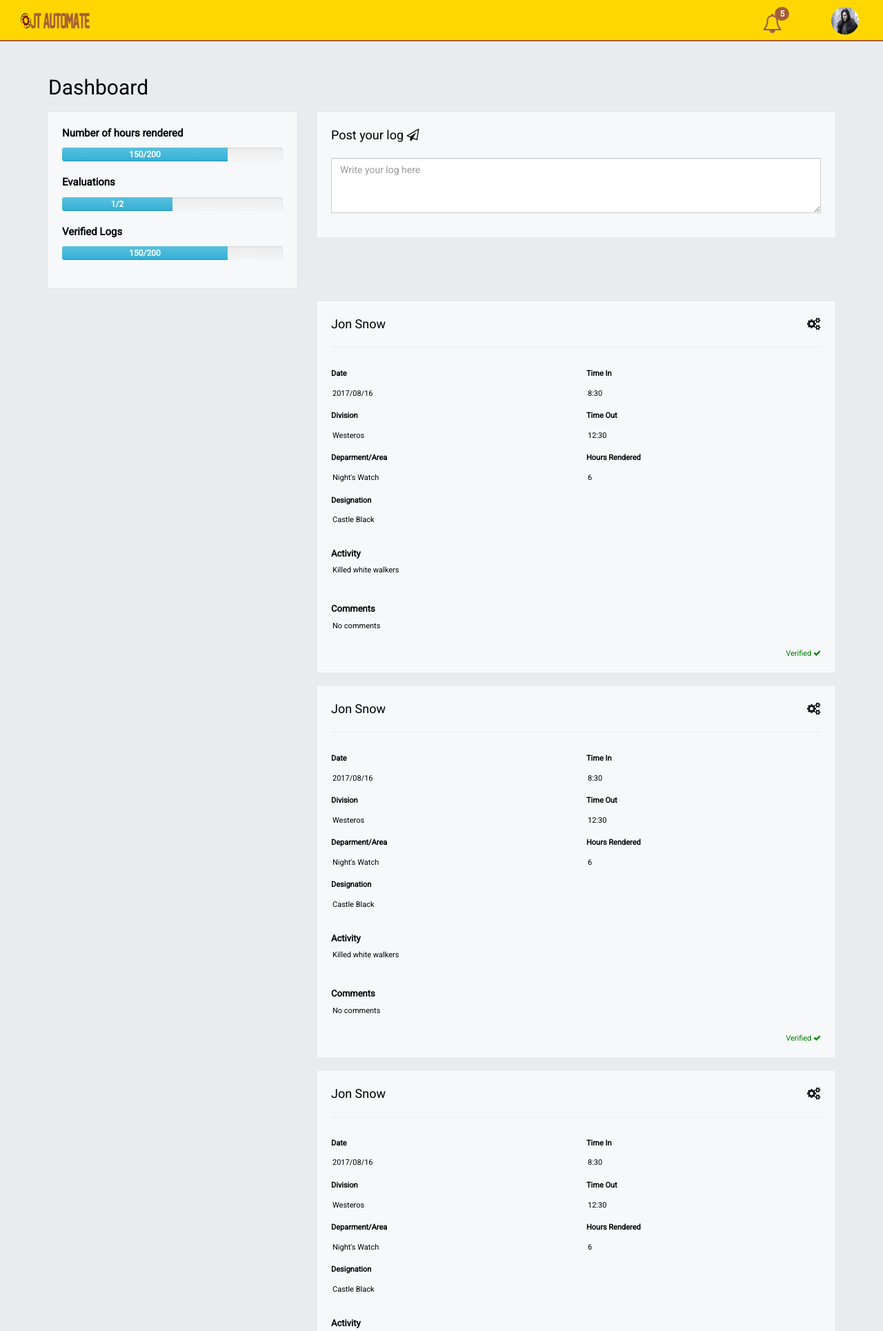
After one commit to glennmichael123/thesis, a CodeIgniter app: page /database/index.php/main/dashboard in a window 1280 px wide. The commit adds this page. Shown: the top 1930 px of the page at 69% size. Run offline with CodeIgniter, Linux system fonts and the light colour scheme; some libraries are stand-ins or nearby versions.

Commit message:
dashboard

```diff
--- a/application/controllers/Main.php
+++ b/application/controllers/Main.php
@@ -51,4 +51,20 @@ class Main extends CI_Controller {
 
 		$this->load->view('new');
 	}
+
+	public function printData()
+	{
+
+
+		print_r($_POST);
+	}
+
+	public function dashboard(){
+		$data['total'] = 200;
+		$data['rendered'] = 150;
+		$data['all'] = 2;
+		$data['now'] = 1;
+
+		$this->load->view('dashboard', $data);
+	}
 }
--- /dev/null
+++ b/application/views/dashboard.php
@@ -0,0 +1,550 @@
+<!DOCTYPE html>
+<html>
+
+<head>
+    <link rel="icon" href="favicon.ico">
+    <!-- Latest compiled and minified CSS -->
+    <link rel="stylesheet" href="https://maxcdn.bootstrapcdn.com/bootstrap/3.3.7/css/bootstrap.min.css" integrity="sha384-BVYiiSIFeK1dGmJRAkycuHAHRg32OmUcww7on3RYdg4Va+PmSTsz/K68vbdEjh4u" crossorigin="anonymous">
+    <script src="https://ajax.googleapis.com/ajax/libs/jquery/3.2.1/jquery.min.js"></script>
+
+    <!-- Optional theme -->
+    <link rel="stylesheet" href="https://maxcdn.bootstrapcdn.com/bootstrap/3.3.7/css/bootstrap-theme.min.css" integrity="sha384-rHyoN1iRsVXV4nD0JutlnGaslCJuC7uwjduW9SVrLvRYooPp2bWYgmgJQIXwl/Sp" crossorigin="anonymous">
+    <link href="https://fonts.googleapis.com/css?family=Roboto" rel="stylesheet">
+
+    <!-- Latest compiled and minified JavaScript -->
+    <script src="https://maxcdn.bootstrapcdn.com/bootstrap/3.3.7/js/bootstrap.min.js" integrity="sha384-Tc5IQib027qvyjSMfHjOMaLkfuWVxZxUPnCJA7l2mCWNIpG9mGCD8wGNIcPD7Txa" crossorigin="anonymous"></script>
+
+    <link rel="stylesheet" href="https://maxcdn.bootstrapcdn.com/font-awesome/4.7.0/css/font-awesome.min.css" crossorigin="anonymous">
+
+    <link href="https://fonts.googleapis.com/css?family=Open+Sans" rel="stylesheet">
+    <link href="<?php echo base_url();?>assets/css/style.css" rel="stylesheet">
+    <style type="text/css">
+
+    .top{
+        background-color: #915B51;
+        height: 50px;
+
+    }
+    *{
+        font-family: Roboto, sans-serif;
+
+    }
+    .header{
+       height: 60px;
+    }
+
+    .mission{
+        height: 200px;
+
+    }
+    .txt{
+        text-align: justify;
+        font-size: 1em;
+        padding: 30px;
+        margin-top: -40px;
+    }
+    .title-txt{
+        text-align: center;
+        font-weight: bold;
+        font-size: 3em;
+        color: #800000;
+
+    }
+    .missim{
+        height: 75px;
+        margin-top: -10px;
+
+    }
+    h1,h2,h3,h4,h5{
+        margin: 0;
+
+    }
+
+.nav{
+    float: right;
+
+
+
+}
+.nav a{
+     color: #915B51;
+}
+.nav>li>a:hover, .nav>li>a:focus, .nav .open>a, .nav .open>a:hover, .nav .open>a:focus {
+    background:inherit;
+}
+.dropdown {
+    background:inherit;
+    border:1px solid inherit;
+    border-radius:4px;
+    width:90px;
+
+}
+.dropdown-menu>li>a {
+     color: #915B51;
+
+}
+.dropdown ul.dropdown-menu {
+    border-radius:4px;
+    box-shadow:none;
+    margin-top:20px;
+    margin-left: -200px;
+    width:280px;
+
+}
+.dropdown ul.dropdown-menu:before {
+    content: "";
+    border-bottom: 10px solid #fff;
+    border-right: 10px solid transparent;
+    border-left: 10px solid transparent;
+    position: absolute;
+
+    top: -10px;
+    right: 16px;
+    z-index: 10;
+}
+.dropdown ul.dropdown-menu:after {
+    content: "";
+    border-bottom: 12px solid #ccc;
+    border-right: 12px solid transparent;
+    border-left: 12px solid transparent;
+    position: absolute;
+    top: -12px;
+    right: 14px;
+    z-index: 9;
+
+}
+
+.notification{
+    float: right;
+    margin-top: 20px;
+
+
+}
+.fa-bell-o{
+    cursor: pointer;
+    color: #915B51;
+}
+.fa-bell:hover{
+    color: #A55D35;
+}
+li.notification-title{
+    padding-left: 20px;
+    padding-top: 10px;
+}
+li > .notifications{
+    padding-left: 20px;
+    color: #915B51;
+    padding-top: 10px;
+    width: 280px;
+    display: inline-block;
+
+}
+li.notification-title{
+    color: #915B51;
+    font-weight: 600;
+    padding-bottom: 10px;
+}
+.notifs{
+    background-color: #EDF2FA;
+    height:70px;
+
+}
+.fa-check:hover{
+    cursor: pointer;
+    color: #DABD95;
+}
+.fa-check{
+    color:  #915B51;
+}
+.badge{
+    background:#A55D35;
+}
+.as-all-read{
+    float: right;
+    padding-right: 20px;
+    padding-top: 10px;
+    font-size: 12px;
+}
+.circular-square {
+  border-top-left-radius: 50% 50%;
+  border-top-right-radius: 50% 50%;
+  border-bottom-right-radius: 50% 50%;
+  border-bottom-left-radius: 50% 50%;
+}
+
+.content{
+    padding-top: 50px;
+    padding-bottom: 50px;
+    background: #E9EBEE;
+    color: #000000 !important;
+}
+.dashboard-title{
+    font-size: 15px;
+    font-weight: 600;
+}
+.well{
+
+    border: 1px solid #fdfdfd;
+    border-radius: 0px;
+    box-shadow: none;
+    background: #f7f8f9;
+}
+.progress{
+    margin-top: 10px;
+}
+.form-control{
+    border-radius: 0;
+}
+input{
+    height:30px;
+}
+label{
+    display: block;
+    margin-top: 10px;
+    font-size: 13px;
+}
+#log_activity{
+    height: 80px;
+}
+.logs-upper, .logs-lower{
+    display: none;
+}
+.logs-title{
+    margin-bottom: 20px;
+}
+.btn{
+    border-radius: 0;
+}
+.logs-lists label{
+    font-size: 11px;
+}
+
+.logs-lists input{
+    font-size: 11px;
+    border: none;
+    background-color: #f7f8f9;
+}
+
+#log_lists_activity{
+    width: 100%;
+    font-size: 11px;
+    border: none;
+    background-color: #f7f8f9;
+    resize: none;
+
+}
+#log_lists_activity:focus{
+    border-color: none;
+}
+
+.list-logs{
+    width: 100%;
+    padding:2px;
+
+}
+
+
+ </style>
+    <title></title>
+
+</head>
+
+<body>
+
+    <div class="page-wrap">
+        <div class="header">
+            <div class="container-fluid">
+                <div class="row">
+                    <div class="col-lg-4">
+                        <div class="logo"><img src="<?php echo base_url();?>assets/images/logo.png" style="width: 120px;"></div>
+                    </div>
+                    <div class="col-lg-7">
+                        <div class="notification">
+                                <i class="fa fa-bell-o fa-2x" id="dropdownMenu1" data-toggle="dropdown" aria-haspopup="true" aria-expanded="true">
+                                  </i><div class="badge" style="display: inline; position: relative; top: -20px; right:10px;" class="counter"><?php echo 5;?></div>
+
+                                  <ul style="position: absolute; left: 445px; padding-bottom: 0px; width: 300px; border-radius: 0;" id="notification-content" class="dropdown-menu" aria-labelledby="dropdownMenu1">
+
+                                    <li style="display: inline-block;" class="notification-title">Notifications </li><a class="as-all-read" href="#">Mark all as read</a>
+
+                                  <?php for($i=1; $i<=5; $i++):?>
+
+                                    <div class="notifs" >
+                                        <li role="separator" class="divider" style="padding: 0; margin: 0;"></li>
+                                        <li style="margin-bottom: 0">
+                                              <div class="notifications">Westeros has been attacked</div>
+                                                <i class="fa fa-check as-read" style="position: absolute; padding-top: 10px; right: 20px;" aria-hidden="true" title="Mark as read"></i>
+                                         </li>
+                                    </div>
+                                    <?php endfor;?>
+                                  </ul>
+                         </div>
+
+                    </div>
+              <div class="col-lg-1">
+
+                          <ul class="nav navbar-nav">
+                            <li class="dropdown">
+                              <a href="#" class="dropdown-toggle" id="dropdown-logout" data-toggle="dropdown"><img src="<?php echo base_url();?>/assets/images/snow.jpg" class="pull-right circular-square" style="width: 40px; height: 40px; margin-top: -5px;"> </a>
+                              <ul class="dropdown-menu" id="show-logout">
+                              <li><a href="#">Jon Snow <span class="glyphicon glyphicon-user pull-right"></span></a></li>
+                                <li class="divider"></li>
+                                <li><a href="#">Dashboard<i class="fa fa-tachometer pull-right"></i></span></a></li>
+                                <li class="divider"></li>
+
+                                <li><a href="changepassword">Change password <i class="fa fa-key pull-right" aria-hidden="true"></i></a></li>
+                                <li class="divider"></li>
+
+                                <li><a href="#">Log Out <span class="glyphicon glyphicon-log-out pull-right"></span></a></li>
+                              </ul>
+                            </li>
+                          </ul>
+                    </div>
+
+              </div>
+
+
+
+                </div>
+            </div>
+        </div>
+        <div class="content">
+             <div class="container">
+                <div class="row">
+                    <div class="col-lg-4">
+                        <h2 style="padding:0px 0px 20px 0px;">Dashboard</h2>
+                    </div>
+
+                </div>
+
+             </div>
+             <div class="container">
+                <div class="row">
+                    <div class="col-lg-4">
+                        <div class="dashboard-info-student well">
+                            <div class="dashboard-title hours">
+                                <span>Number of hours rendered</span>
+                                <div class="progress">
+                                  <div class="progress-bar progress-bar-info" role="progressbar" aria-valuenow="70"
+                                  aria-valuemin="0" aria-valuemax="200" style="width:<?php echo ($rendered/$total)*100;?>%">
+                                   <?php echo $rendered?>/200
+                                  </div>
+                                </div>
+                            </div>
+
+                            <div class="dashboard-title evaluations">
+                                <span>Evaluations</span>
+                                <div class="progress">
+                                  <div class="progress-bar progress-bar-info" role="progressbar" aria-valuenow="70"
+                                  aria-valuemin="0" aria-valuemax="2" style="width:<?php echo ($now/$all)*100;?>%">
+                                    <?php echo $now?>/<?php echo $all?>
+                                  </div>
+                                </div>
+                            </div>
+
+                             <div class="dashboard-title logs">
+                                <span>Verified Logs</span>
+                                <div class="progress">
+                                  <div class="progress-bar progress-bar-info" role="progressbar" aria-valuenow="70"
+                                  aria-valuemin="0" aria-valuemax="2" style="width:<?php echo ($rendered/$total)*100;?>%">
+                                    <?php echo $rendered?>/<?php echo $total?>
+                                  </div>
+                                </div>
+                            </div>
+                        </div>
+                    </div>
+                    <div class="col-lg-8">
+                        <div class="logs-students">
+                            <div class="well">
+                                <div class="logs-title">
+                                    <span>Post your log <i class="fa fa-paper-plane-o" aria-hidden="true"></i></span>
+                                </div>
+                            <form class="logs-display" method="post">
+                                <div class="row logs-upper">
+                                    <div class="col-lg-6">
+
+                                             <div class="form-group">
+                                                <label>Date</label>
+                                                <input type="date" class="form-control" name="log_date" id="log_date">
+                                                <label>Division</label>
+                                                <input type="text" class="form-control" name="division" id="division">
+                                                 <label>Deparment/Area</label>
+                                                <input type="text" class="form-control" name="department" id="department">
+                                                 <label>Designation</label>
+                                                <input type="text" class="form-control" name="designation" id="designation">
+                                             </div>
+
+
+
+                                    </div>
+                                    <div class="col-lg-6">
+                                           <div class="form-group">
+                                                <label>Time In</label>
+                                                <input type="time" class="form-control" name="time_in" id="time_in">
+                                                <label>Time Out</label>
+                                                <input type="time" class="form-control" name="time_out" id="time_outs">
+                                               <label>Hours Rendered</label>
+                                                <input type="text" class="form-control" name="hours_rendered" id="hours_rendered">
+                                             </div>
+                                    </div>
+                                </div>
+                                <div class="form-group">
+                                    <textarea name="log_activity" id="log_activity" placeholder="Write your log here" class="form-control"></textarea>
+                                </div>
+                                <div class="form-group logs-lower">
+                                    <button type="submit" name="submit_log" id="submit_log" class="btn btn-primary" value="Submit">Submit</button>
+                                    <button type="button" class="btn btn-success">Load last log</button>
+                                    <button type="reset" class="btn btn-default">Clear</button>
+                                    <button type="button" class="btn btn-danger cancel-btn" style="float: right;" class="btn btn-danger">Cancel</button>
+                                </div>
+
+                            </form>
+                            </div>
+                        </div>
+
+                    </div>
+                </div>
+                <!-- LOGSSSSS LISSSSSTTTT -->
+                 <?php for($i=1;$i<=5;$i++):?>
+                <div class="row">
+                    <div class="col-lg-4">
+                    </div>
+
+                    <div class="col-lg-8">
+                    <div class="well">
+                    <span class="user-name">Jon Snow</span>
+                    <div class="dropdown" style="float: right; width:20px;">
+                      <a href="#" type="button" id="dropdownMenu2" data-toggle="dropdown" aria-haspopup="true" aria-expanded="true">
+                             <i style="color: #000000;" class="fa fa-cogs"></i>
+                      </a>
+
+                      <ul class="dropdown-menu" style="width: 240px;" aria-labelledby="dropdownMenu2">
+                        <li ><a href="#" class="edit-log" style="color: #000000;">Edit <i class="fa fa-pencil" aria-hidden="true"></i></a></li>
+                         <li role="separator" class="divider"> </li>
+                        <li><a href="#" class="delete-log" style="color: #000000;">Delete <i class="fa fa-trash"></i></a></li>
+                      </ul>
+
+                    </div>
+
+                    <hr>
+
+                            <form method="post">
+                                <div class="row">
+                                <div class="logs-lists">
+                                    <div class="col-lg-6">
+
+                                             <div class="form-group">
+                                                <label>Date</label>
+                                                <input type="text" class="list-logs" name="log_list_date" id="log_list_date" value="<?php echo date("Y/m/d");?>" readonly>
+                                                <label>Division</label>
+                                                <input type="text" class="list-logs"  name="log_list_division" id="log_list_division" value="Westeros" readonly>
+                                                 <label>Deparment/Area</label>
+                                                <input type="text" class="list-logs"  name="log_lists_department" value="Night's Watch" id="log_lists_department" readonly>
+                                                 <label>Designation</label>
+                                                <input type="text" class="list-logs" value="Castle Black" name="log_lists_designation" id="log_lists_designation" readonly>
+                                        </div>
+                                      </div>
+
+
+
+                                    <div class="col-lg-6">
+                                           <div class="form-group">
+                                                <label>Time In</label>
+                                                <input type="text" class="list-logs" name="log_lists_time_in" value="8:30" id="log_lists_time_in" readonly>
+                                                <label>Time Out</label>
+                                                <input type="text" class="list-logs" name="log_lists_time_out" value="12:30" id="log_lists_time_out" readonly>
+                                               <label>Hours Rendered</label>
+                                                <input type="text" class="list-logs"  name="log_lists_hours_rendered" id="log_lists_hours_rendered" value="6" readonly>
+
+                                            </div>
+                                    </div>
+                                </div>
+                                </div>
+                                <div class="form-group">
+                                    <label>Activity</label>
+                                        <textarea class="list-logs"  name="log_lists_activity" id="log_lists_activity" placeholder="Write your log here" readonly>Killed white walkers</textarea>
+                                </div>
+
+                                 <div class="form-group">
+                                    <label>Comments</label>
+                                        <textarea name="log_lists_activity" id="log_lists_activity" readonly>No comments</textarea>
+
+                                          <span style="float: right; color: green; font-size: 11px;"> Verified  <i style="color: green;" class="fa fa-check" aria-hidden="true"></i></span>
+
+
+                                </div>
+
+
+                            </form>
+                    </div>
+
+                       </div>
+                    </div>
+                      <?php endfor;?>
+                </div>
+             </div>
+        </div>
+        <div class="footer">
+            <div class="container">
+                <div class="row">
+                    <div class="col-lg-6">
+                        <div class="copyright">
+                            &copy;Copyright OJT Automate 2017 | All rights reserved
+                        </div>
+                    </div>
+                </div>
+            </div>
+
+        </div>
+</body>
+
+<script type="text/javascript">
+    $("#dropdownMenu1").click(function(){
+        $('#notification-content').slideToggle();
+         $("#show-logout").slideUp();
+    });
+
+    $("#dropdown-logout").click(function(){
+        $("#show-logout").slideToggle();
+        $('#notification-content').slideUp();
+    });
+</script>
+
+<script type="text/javascript">
+    $("span").hover(function(){
+        $("span").css("background","none");
+        $("span").css("color","#000");
+    })
+</script>
+<script type="text/javascript">
+    $("#log_activity").click(function(){
+
+        $('.logs-upper').show();
+        $('.logs-lower').show();
+    });
+
+     $(".cancel-btn").click(function(){
+        $('.logs-upper').hide();
+        $('.logs-lower').hide();
+    });
+
+</script>
+<script type="text/javascript">
+    $('.delete-log').click(function(){
+       var test = $(this).closest('.row');
+
+    test.remove();
+    });
+
+
+$('.edit-log').click(function(){
+   var input =  $(this).closest(".row").find(".list-logs");
+
+   input.prop('readonly',false);
+   input.css('border','1px solid #CCCCCC');
+
+});
+</script>
+
+
+</html>
--- a/application/views/new.php
+++ b/application/views/new.php
@@ -1,4 +1,4 @@
-<!DOCTYPE html>
+    <!DOCTYPE html>
 <html>
 <head>
 <style type="text/css">
@@ -168,6 +168,7 @@ body {
     left: -50%;
     top: 9px;
     z-index: -1; /*put it behind the numbers*/
+
 }
 
 #progressbar li:first-child:after {
@@ -311,14 +312,13 @@ label{
 
 
                 <input type="button" name="previous" class="previous action-button-previous" value="Previous"/>
-                <input type="button" name="next" class="next action-button" value="Next"/>
+                <input type="Submit" name="next" class="next action-button" value="Submit"/>
             </fieldset>
             <fieldset>
                 <h2 class="fs-title">Email Verification</h2>
                 <h3 class="fs-title">Almost there!</h3>
                 <p>An email verification link has been sent to your account. Please verify your email to finish the registration. </p>
                 <input type="button"  name="previous" class="previous action-button-previous" value="Previous"/>
-                <input type="submit" name="submit" class="submit action-button" value="Submit"/>
             </fieldset>
         </form>
         <!-- link to designify.me code snippets -->
```
Also changed, not shown: application/views/change-password.php (+2 -64 lines), application/views/index.php (+11 -3 lines), assets/images/snow.jpg (added).
